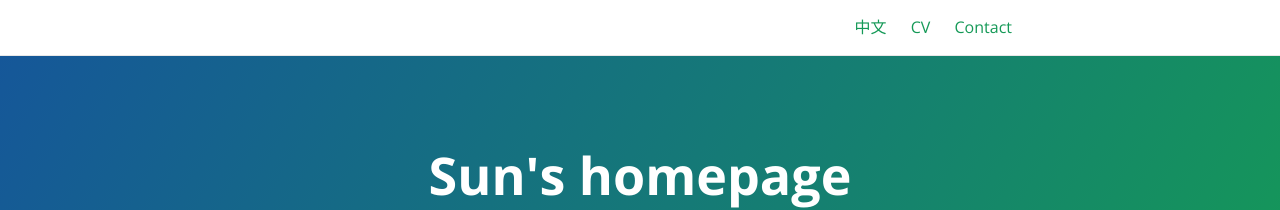
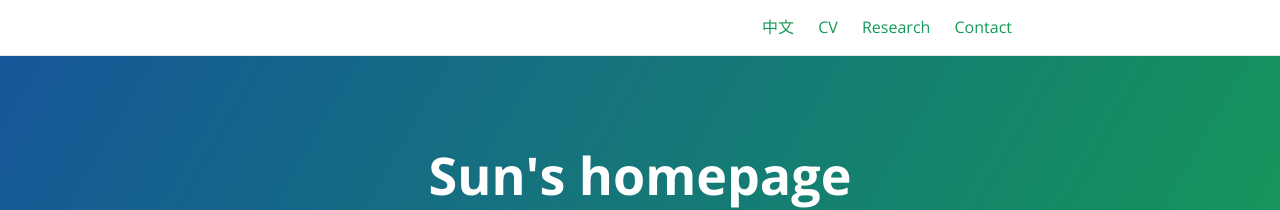
Before and after one commit to sonyuushin/sonyuushin.github.io, a Jekyll site: the page built from index.md, in a window 1280 px wide. Shown: the top 210 px of the page. Built offline with Jekyll 4.4.1, drawn with Linux system fonts in a browser that asks for light colours.

Commit message:
Update _config.yml

```diff
--- a/_config.yml
+++ b/_config.yml
@@ -15,4 +15,4 @@ twitter:
 
 
 
-header_page_refs: ['zhongwen', 'now', 'cv', 'contact']
+header_page_refs: ['zhongwen', 'cv', 'research', 'contact']
```
